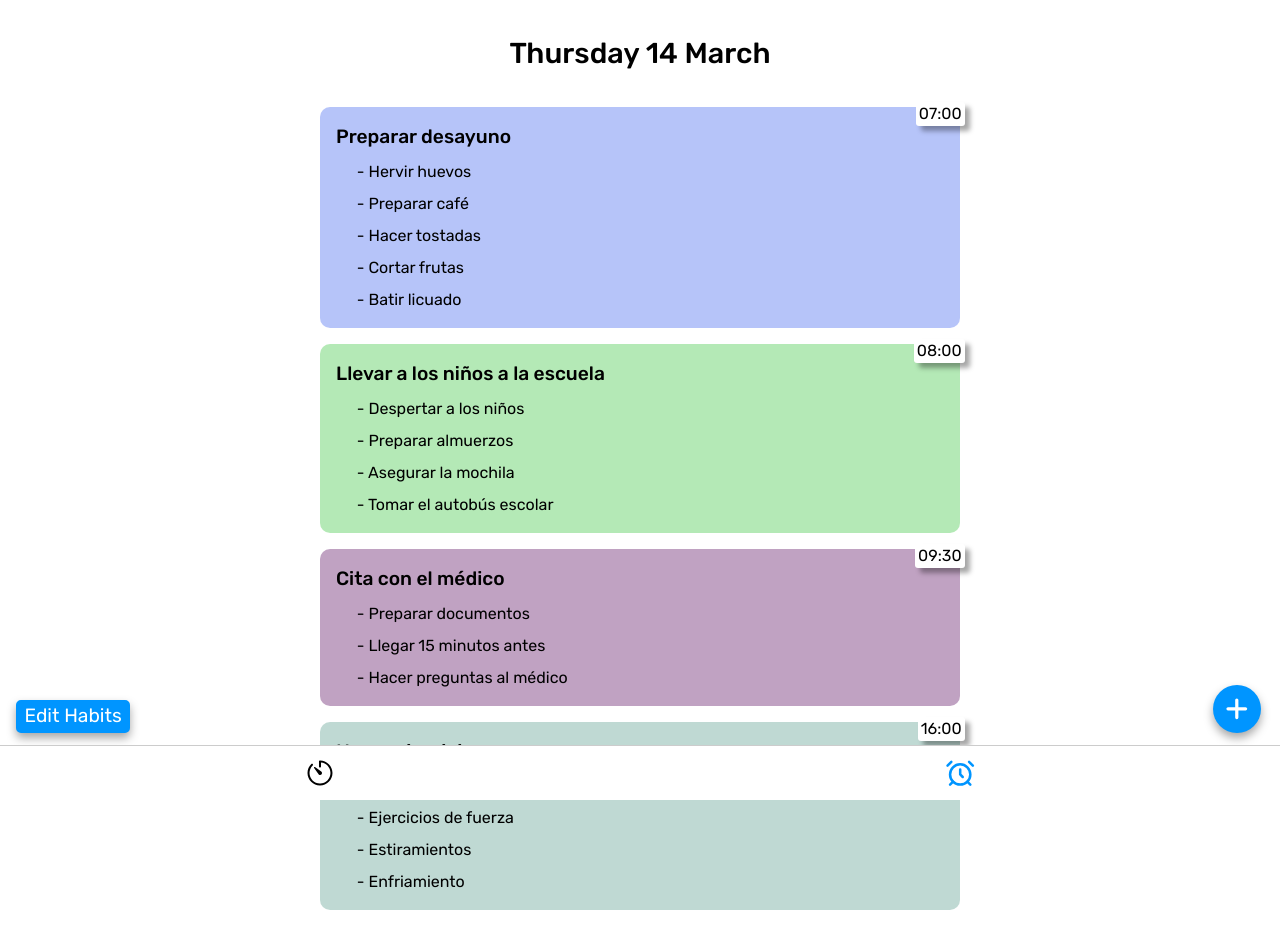
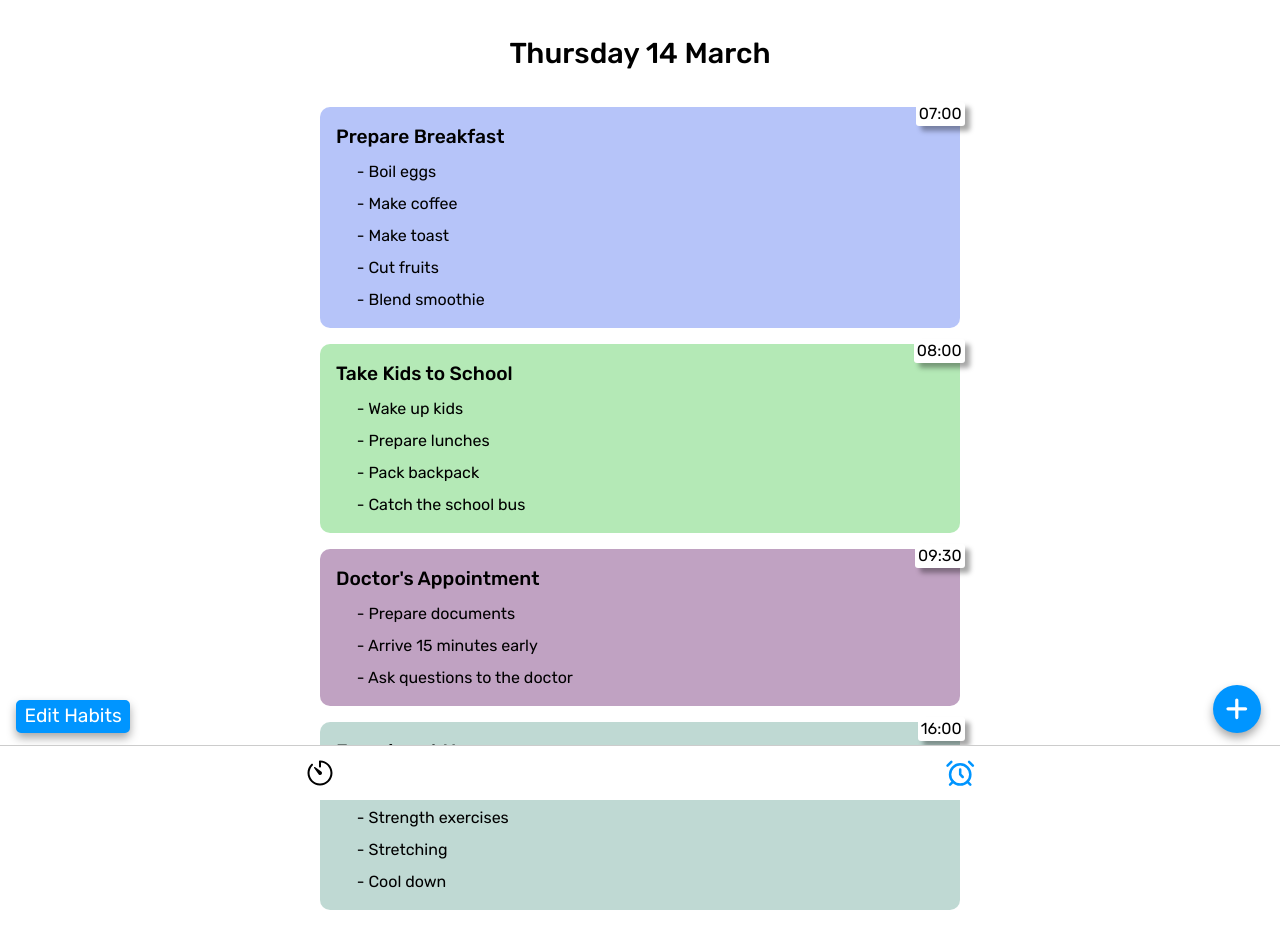
Before and after one commit to amiguelmoreno/MyLife, a React (Vite) app: page /routine in a window 1280 px wide. Shown: the top 948 px of the page. Built offline with nearby package versions, Linux system fonts and the light colour scheme.

Commit message:
update data to english

```diff
--- a/data/habits-template.js
+++ b/data/habits-template.js
@@ -1,235 +1,209 @@
 export const habits = [
   {
     color: "#21a5aa",
-    title: "Hacer ejercicio matutino",
+    title: "Morning Exercise",
     hour: "08:30",
     days: ["monday", "wednesday", "friday"],
     subtasks: [
-      "Estiramientos",
-      "Cardio ligero",
-      "Flexiones",
-      "Abdominales",
-      "Relajación",
+      "Stretching",
+      "Light Cardio",
+      "Push-ups",
+      "Sit-ups",
+      "Relaxation",
     ],
     id: "832ba9ae-4131-4bae-9a5c-6ba0b8787f55",
   },
   {
     color: "#4a6cf1",
-    title: "Preparar desayuno",
+    title: "Prepare Breakfast",
     hour: "07:00",
     days: ["monday", "tuesday", "thursday", "friday"],
     subtasks: [
-      "Hervir huevos",
-      "Preparar café",
-      "Hacer tostadas",
-      "Cortar frutas",
-      "Batir licuado",
+      "Boil eggs",
+      "Make coffee",
+      "Make toast",
+      "Cut fruits",
+      "Blend smoothie",
     ],
     id: "ce5dbae2-6171-4cf4-b3a2-408a02b61582",
   },
   {
     color: "#44c74a",
-    title: "Llevar a los niños a la escuela",
+    title: "Take Kids to School",
     hour: "08:00",
     days: ["monday", "tuesday", "wednesday", "thursday", "friday"],
     subtasks: [
-      "Despertar a los niños",
-      "Preparar almuerzos",
-      "Asegurar la mochila",
-      "Tomar el autobús escolar",
+      "Wake up kids",
+      "Prepare lunches",
+      "Pack backpack",
+      "Catch the school bus",
     ],
     id: "cf3055e6-8ad9-49fb-897e-221bfbcfbff3",
   },
   {
     color: "#1c4d3c",
-    title: "Reunión de equipo",
+    title: "Team Meeting",
     hour: "10:00",
     days: ["wednesday"],
-    subtasks: [
-      "Preparar presentación",
-      "Revisar informes",
-      "Discutir estrategias",
-    ],
+    subtasks: ["Prepare presentation", "Review reports", "Discuss strategies"],
     id: "df5c2df5-0657-435c-a6a4-766b89265669",
   },
   {
     color: "#21e32d",
-    title: "Comida con amigos",
+    title: "Lunch with Friends",
     hour: "13:00",
     days: ["saturday"],
-    subtasks: [
-      "Reservar restaurante",
-      "Confirmar asistencia",
-      "Preparar regalos",
-    ],
+    subtasks: ["Book restaurant", "Confirm attendance", "Prepare gifts"],
     id: "6991a22b-9fb3-430b-9d16-a629697a5d27",
   },
   {
     color: "#611768",
-    title: "Cita con el médico",
+    title: "Doctor's Appointment",
     hour: "09:30",
     days: ["thursday"],
     subtasks: [
-      "Preparar documentos",
-      "Llegar 15 minutos antes",
-      "Hacer preguntas al médico",
+      "Prepare documents",
+      "Arrive 15 minutes early",
+      "Ask questions to the doctor",
     ],
     id: "63be4d49-cc49-4a75-acf1-1624d41beeeb",
   },
   {
     color: "#1e08f0",
-    title: "Paseo en bicicleta",
+    title: "Bike Ride",
     hour: "15:00",
     days: ["sunday"],
-    subtasks: ["Preparar equipo", "Elegir ruta", "Llevar agua y snacks"],
+    subtasks: ["Prepare equipment", "Choose route", "Carry water and snacks"],
     id: "30df1e54-58ab-48ca-879b-80fcc69f5df7",
   },
   {
     color: "#93fbd3",
-    title: "Cena romántica",
+    title: "Romantic Dinner",
     hour: "20:00",
     days: ["friday"],
-    subtasks: [
-      "Reservar mesa",
-      "Comprar vino",
-      "Cocinar plato principal",
-      "Encender velas",
-    ],
+    subtasks: ["Book table", "Buy wine", "Cook main dish", "Light candles"],
     id: "d97c2899-6135-42df-b6a0-fea677291733",
   },
   {
     color: "#468e2d",
-    title: "Ir al mercado",
+    title: "Go to the Market",
     hour: "11:00",
     days: ["saturday"],
-    subtasks: [
-      "Hacer lista de compras",
-      "Llevar bolsas reutilizables",
-      "Comparar precios",
-    ],
+    subtasks: ["Make shopping list", "Bring reusable bags", "Compare prices"],
     id: "3577f4bc-3efb-4e73-b1f0-8721140a88cc",
   },
   {
     color: "#54bc06",
-    title: "Estudiar para el examen",
+    title: "Study for Exam",
     hour: "16:00",
     days: ["monday", "wednesday", "friday"],
     subtasks: [
-      "Hacer resúmenes",
-      "Memorizar fórmulas",
-      "Practicar ejercicios",
-      "Repasar temas",
+      "Make summaries",
+      "Memorize formulas",
+      "Practice exercises",
+      "Review topics",
     ],
     id: "3c976b17-254c-43f3-8e34-b316d7b93da9",
   },
   {
     color: "#ca168f",
-    title: "Organizar el armario",
+    title: "Organize Wardrobe",
     hour: "11:00",
     days: ["sunday"],
     subtasks: [
-      "Sacar ropa antigua",
-      "Doblar la ropa",
-      "Separar la ropa para donar",
-      "Ordenar por categorías",
+      "Take out old clothes",
+      "Fold clothes",
+      "Separate clothes for donation",
+      "Sort by categories",
     ],
     id: "5ace2a5d-50c9-4461-a7fe-ce917844c7a4",
   },
   {
     color: "#97af3d",
-    title: "Lavar el coche",
+    title: "Wash the Car",
     hour: "10:00",
     days: ["saturday"],
     subtasks: [
-      "Preparar manguera y cubo",
-      "Enjabonar el coche",
-      "Enjuagar el coche",
-      "Secar con toallas limpias",
+      "Prepare hose and bucket",
+      "Soap the car",
+      "Rinse the car",
+      "Dry with clean towels",
     ],
     id: "395f5f9f-88f4-451b-839d-cb6568df3058",
   },
   {
     color: "#5766da",
-    title: "Leer un libro",
+    title: "Read a Book",
     hour: "18:00",
     days: ["wednesday"],
-    subtasks: [
-      "Elegir libro",
-      "Encontrar lugar tranquilo",
-      "Tomar una bebida caliente",
-    ],
+    subtasks: ["Choose book", "Find a quiet place", "Have a hot drink"],
     id: "6902db8d-b101-47a3-96db-42b7baefad00",
   },
   {
     color: "#314d88",
-    title: "Meditar",
+    title: "Meditate",
     hour: "07:30",
     days: ["tuesday"],
     subtasks: [
-      "Encuentra un lugar tranquilo",
-      "Siéntate cómodamente",
-      "Cierra los ojos",
-      "Respira profundamente",
+      "Find a quiet place",
+      "Sit comfortably",
+      "Close your eyes",
+      "Breathe deeply",
     ],
     id: "b6b06650-c956-4dfb-9252-74fada092e2d",
   },
   {
     color: "#ecad6e",
-    title: "Ver una película",
+    title: "Watch a Movie",
     hour: "21:00",
     days: ["friday"],
     subtasks: [
-      "Preparar palomitas",
-      "Elegir película",
-      "Apagar las luces",
-      "Relajarse en el sofá",
+      "Prepare popcorn",
+      "Choose movie",
+      "Turn off lights",
+      "Relax on the couch",
     ],
     id: "e5295699-4c46-474a-ac14-1161d3470823",
   },
   {
     color: "#60a091",
-    title: "Hacer ejercicio en casa",
+    title: "Exercise at Home",
     hour: "16:00",
     days: ["monday", "wednesday", "thursday"],
-    subtasks: [
-      "Calentamiento",
-      "Ejercicios de fuerza",
-      "Estiramientos",
-      "Enfriamiento",
-    ],
+    subtasks: ["Warm-up", "Strength exercises", "Stretching", "Cool down"],
     id: "9287fa6f-1b3b-40af-b750-5f75b4ee5d09",
   },
   {
     color: "#955997",
-    title: "Ir al parque",
+    title: "Go to the Park",
     hour: "11:00",
     days: ["sunday"],
     subtasks: [
-      "Preparar una canasta de picnic",
-      "Llevar una manta",
-      "Jugar al frisbee",
-      "Hacer una caminata",
+      "Prepare a picnic basket",
+      "Bring a blanket",
+      "Play frisbee",
+      "Take a walk",
     ],
     id: "8f7cf7a8-f583-48eb-af78-fb76d9109a33",
   },
   {
     color: "#3475dd",
-    title: "Tomar café con un amigo",
+    title: "Coffee with a Friend",
     hour: "10:00",
     days: ["saturday"],
-    subtasks: ["Elegir una cafetería", "Reservar mesa", "Llevar un libro"],
+    subtasks: ["Choose a coffee shop", "Reserve a table", "Bring a book"],
     id: "7d8f029a-2f1c-4c38-8374-27631b00f9f0",
   },
   {
     color: "#697abe",
-    title: "Hacer manualidades",
+    title: "Do Crafts",
     hour: "15:00",
     days: ["friday"],
     subtasks: [
-      "Comprar material",
-      "Buscar inspiración",
-      "Hacer bocetos",
-      "Crear la manualidad",
+      "Buy materials",
+      "Seek inspiration",
+      "Make sketches",
+      "Create the craft",
     ],
     id: "0da8f3e4-cab9-4d43-9898-2ce175db8493",
   },
```
